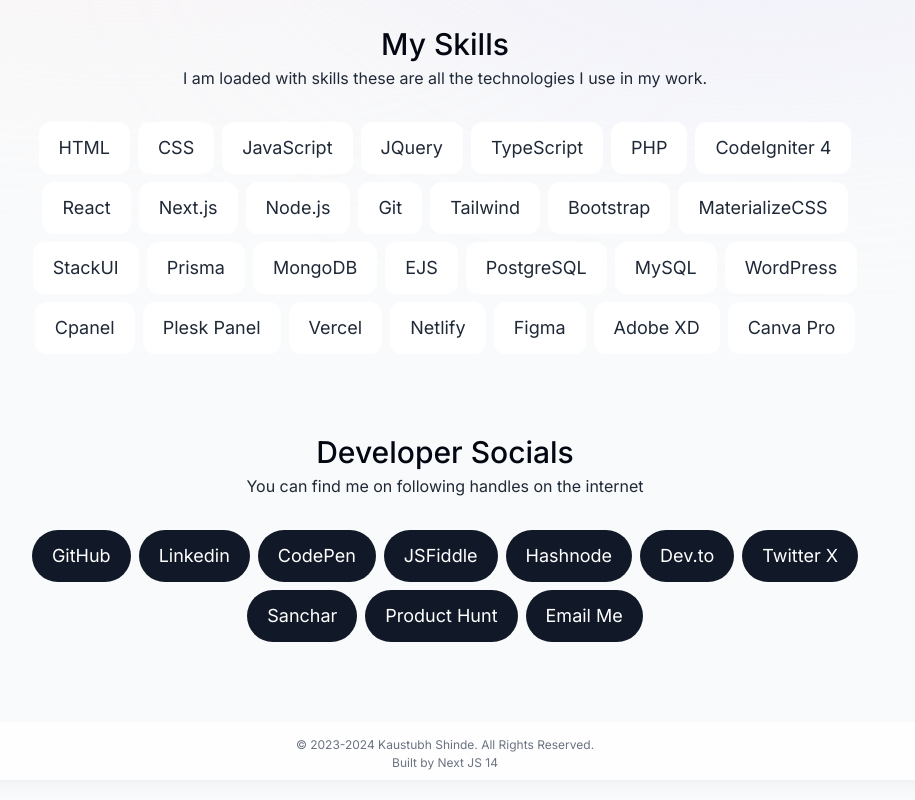
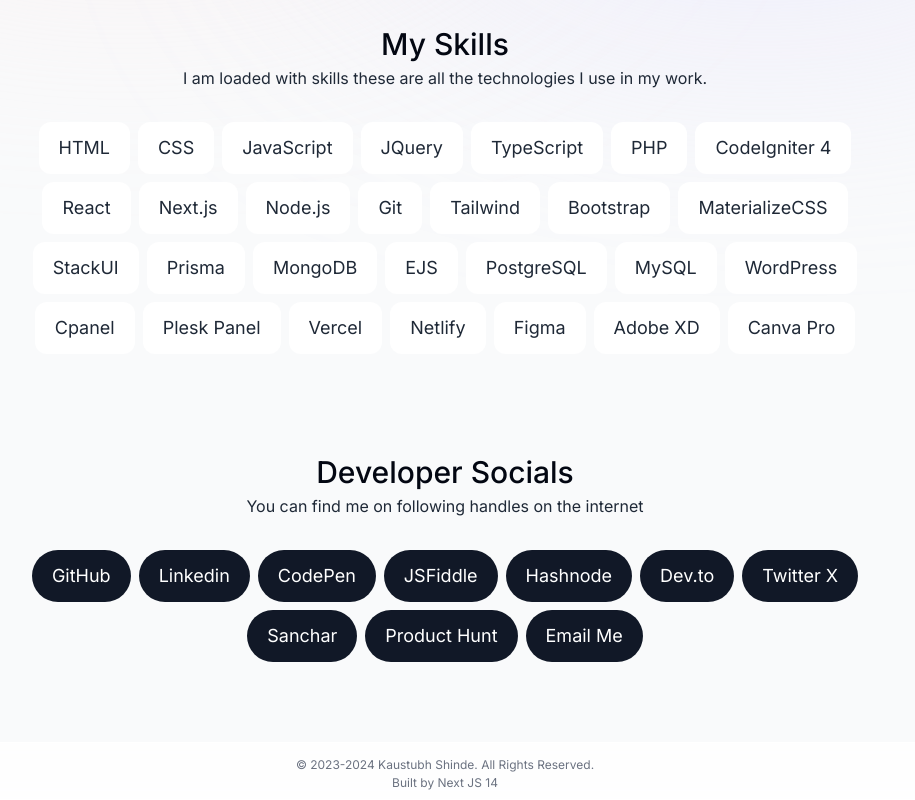
Before and after one commit to kaustubhdevstack/Portfolio, a Next.js app: page / in a window 1280 px wide. Shown: the part 600-1400 px from the top of the page, without its empty margins (195-1110 px from the left). Built offline with nearby package versions, Linux system fonts and the light colour scheme.

Commit message:
Update social.tsx

```diff
--- a/app/components/social.tsx
+++ b/app/components/social.tsx
@@ -4,7 +4,7 @@ import { devSocial } from '../lib/data'
 export default function Social() {
   return (
 
-        <section className="mb-5 max-w-[53rem] scroll-mt-10 text-center sm:mb-20">
+        <section className="mb-5 mt-5 max-w-[53rem] scroll-mt-10 text-center sm:mb-20">
                 <h2 className="text-3xl font-medium capitalize mb-1 text-center">Developer Socials</h2>
                 <p className="text-center 2x text-gray-800 mb-8">You can find me on following handles on the internet</p>
 
```
